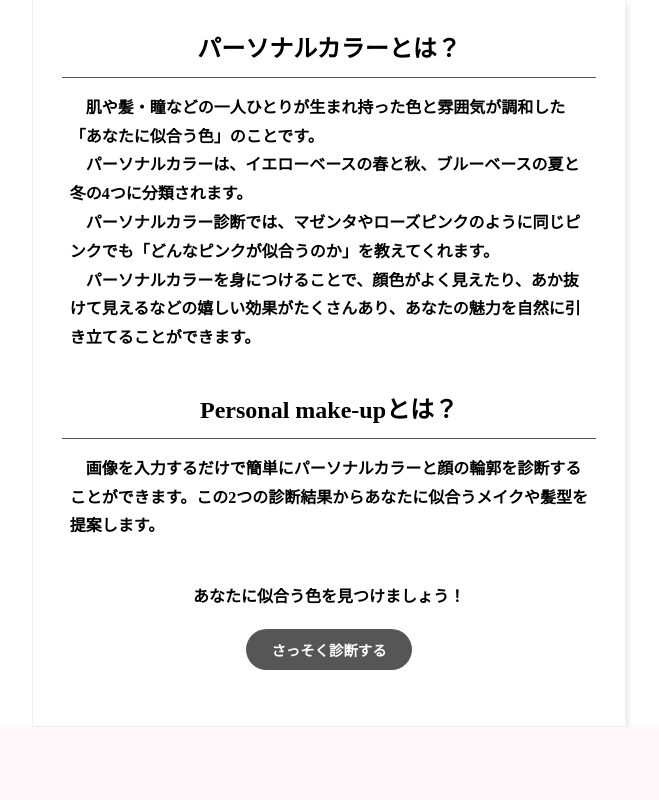
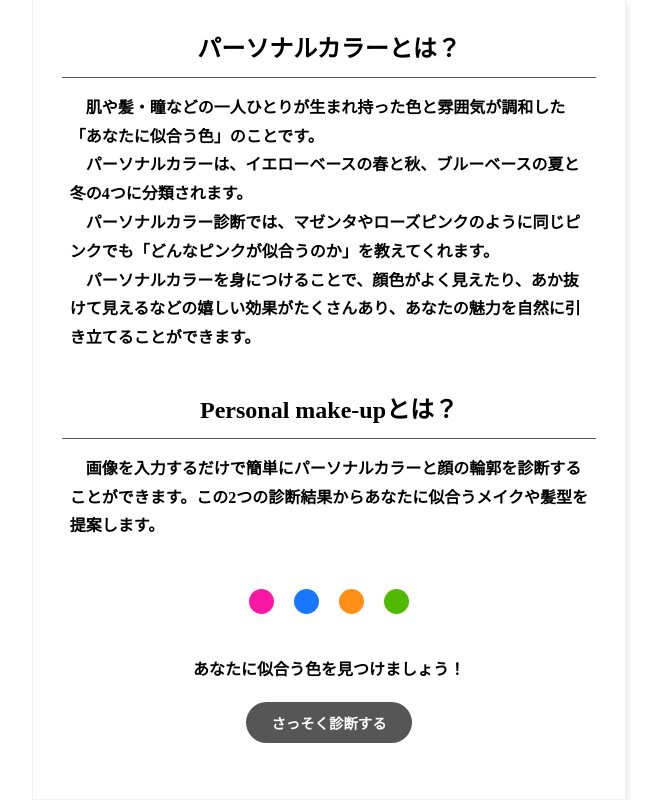
Before and after one commit to Kamenleon/Pmake-up, a Flask app: page / in a window 1536 px wide. Shown: the part 706-1506 px from the top of the page, without its empty margins (439-1098 px from the left). Before the commit the page ends 1433 px from the top, so only its background shows below. Run offline with Flask 2, Linux system fonts and the light colour scheme; some libraries are stand-ins or nearby versions.

Commit message:
circles 追加

```diff
--- a/static/css/desktop.scss
+++ b/static/css/desktop.scss
@@ -103,6 +103,10 @@
     display: flex;
     justify-content: center;
     margin: 4rem auto;
+  }
+
+  .info .circles{
+    margin: 3rem auto;
   }
 
   .spring {
--- a/templates/index.html
+++ b/templates/index.html
@@ -46,6 +46,12 @@
         　パーソナルカラーを身につけることで、顔色がよく見えたり、あか抜けて見えるなどの嬉しい効果がたくさんあり、あなたの魅力を自然に引き立てることができます。</p>
       <h3 id="infoTitle">Personal make-upとは？</h3>
       <p id="infoSummary">　画像を入力するだけで簡単にパーソナルカラーと顔の輪郭を診断することができます。この2つの診断結果からあなたに似合うメイクや髪型を提案します。</p>
+      <div class="circles">
+        <span class="spring"></span>
+        <span class="summer"></span>
+        <span class="autumn"></span>
+        <span class="winter"></span>
+      </div>
       <p id="infoSmall">あなたに似合う色を見つけましょう！</p>
       <a href="#link"><button id="linkBtn" class="btn">さっそく診断する</button></a>
     </div>
```
Also changed, not shown: static/css/style.min.css.
